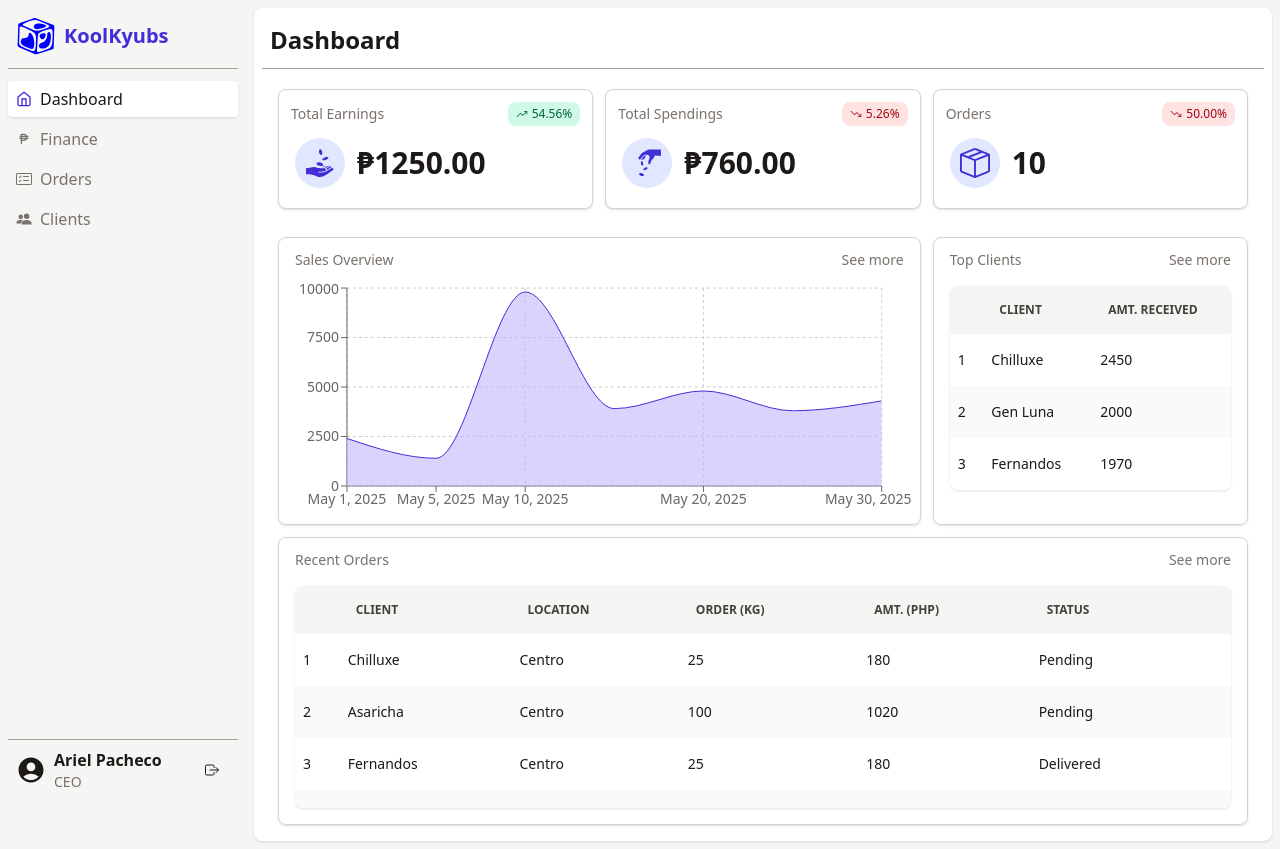
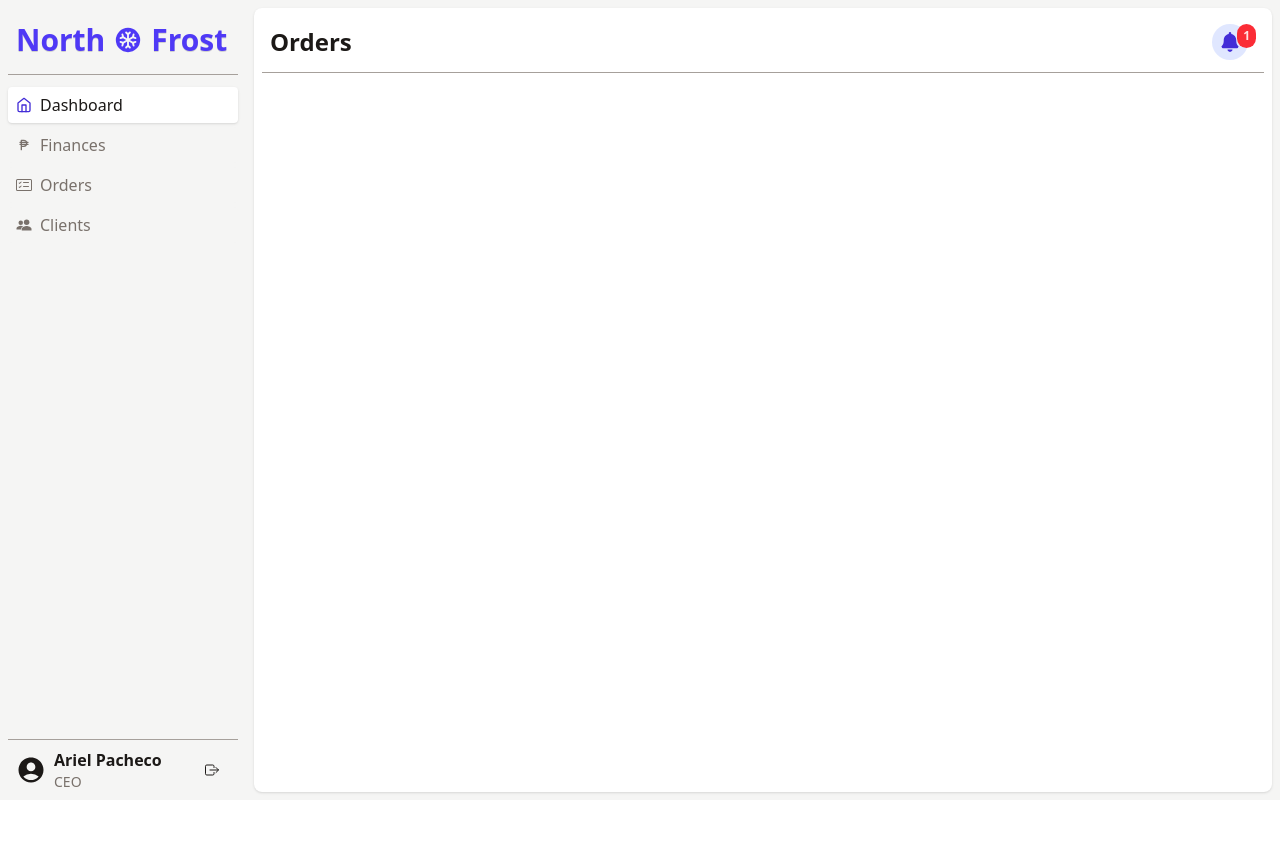
Before and after one commit to Chigo042823/NorthFrost-Admin-Dashboard, a React (Vite) app: page /orders in a window 1280 px wide. After the commit the page ends 800 px from the top, so only its background shows below. Built offline with nearby package versions, Linux system fonts and the light colour scheme.

Commit message:
Added routing
Added react router and made a main content container component for all pages

```diff
--- a/package.json
+++ b/package.json
@@ -14,6 +14,7 @@
     "react": "^19.1.0",
     "react-dom": "^19.1.0",
     "react-icons": "^5.5.0",
+    "react-router-dom": "^7.6.1",
     "recharts": "^2.15.3",
     "tailwindcss": "^4.1.7"
   },
--- /dev/null
+++ b/src/components/Clients/index.jsx
@@ -0,0 +1,10 @@
+import React from 'react'
+import { MainContainer } from '../MainContainer'
+
+export const Clients = () => {
+  return (
+    <MainContainer title={"Clients"}>
+
+    </MainContainer>
+  )
+}
--- a/src/components/Dashboard/Dashboard.jsx
+++ /dev/null
@@ -1,14 +0,0 @@
-import { StatsCard } from "./StatsCard"
-import { Widgets } from "./Widgets"
-
-export const Dashboard = () => {
-  return (
-    <div className="bg-white rounded-lg shadow p-2 space-y-1">
-        <div className="p-2 pb-3 text-2xl font-bold border-b border-stone-400">
-          Dashboard
-        </div>
-        <StatsCard />
-        <Widgets />
-    </div>
-  )
-}
--- a/src/components/Dashboard/RecentOrders.jsx
+++ b/src/components/Dashboard/RecentOrders.jsx
@@ -1,6 +1,4 @@
 export const RecentOrders = ({data}) => {
-
-    let inc = 1;
     return (
         <div className="w-[calc(100%-16px)] h-[calc(100%-32px-16px)] overflow-auto my-2 mx-auto rounded-lg shadow overflow-y-auto">
                 <table className="text-sm text-left table-auto border-collapse p-2 w-full">
@@ -16,10 +14,11 @@ export const RecentOrders = ({data}) => {
                     </thead>
                     <tbody>
                         {
-                            data.map((row) => {
+                            data.map((row, i) => {
                                 return (
-                                    <tr className="even: bg-gray-50 odd:bg-white hover:bg-gray-200 transition duration-100 ease-in-out">
-                                        <td className="px-2 py-4">{inc++}</td>
+                                    <tr className="even: bg-gray-50 odd:bg-white hover:bg-gray-200 transition duration-100 ease-in-out"
+                                        key={i}>
+                                        <td className="px-2 py-4">{i + 1}</td>
                                         <td className="px-4 py-4">{row.client}</td>
                                         <td className="px-4 py-4">{row.location}</td>
                                         <td className="px-4 py-4">{row.order}</td>
--- a/src/components/Dashboard/TopClients.jsx
+++ b/src/components/Dashboard/TopClients.jsx
@@ -1,5 +1,4 @@
 export const TopClients = ({data}) => {
-    let inc = 1;
     return (
         <div className="w-[calc(100%-16px)] overflow-auto my-2 mx-auto rounded-lg shadow">
             <table className="text-sm text-left table-auto border-collapse p-2 w-full">
@@ -12,10 +11,11 @@ export const TopClients = ({data}) => {
                 </thead>
                 <tbody>
                     {
-                        data.map((row) => {
+                        data.map((row, i) => {
                             return (
-                                <tr className="even: bg-gray-50 odd:bg-white hover:bg-gray-200 transition duration-100 ease-in-out">
-                                    <td className="px-2 py-4">{inc++}</td>
+                                <tr className="even: bg-gray-50 odd:bg-white hover:bg-gray-200 transition duration-100 ease-in-out"
+                                    key={i}>
+                                    <td className="px-2 py-4">{i + 1}</td>
                                     <td className="px-4 py-4">{row.client}</td>
                                     <td className="px-4 py-4">{row.amtReceived}</td>
                                 </tr>
--- /dev/null
+++ b/src/components/Dashboard/index.jsx
@@ -0,0 +1,12 @@
+import { StatsCard } from "./StatsCard"
+import { Widgets } from "./Widgets"
+import { MainContainer } from "../MainContainer"
+
+export const Dashboard = () => {
+  return (
+    <MainContainer title={"Dashboard"}>
+        <StatsCard />
+        <Widgets />
+    </MainContainer>
+  )
+}
--- /dev/null
+++ b/src/components/Finances/index.jsx
@@ -0,0 +1,10 @@
+import React from 'react'
+import { MainContainer } from '../MainContainer'
+
+export const Finances = () => {
+  return (
+    <MainContainer title={"Finances"}>
+
+    </MainContainer>
+  )
+}
--- /dev/null
+++ b/src/components/MainContainer.jsx
@@ -0,0 +1,18 @@
+import React from 'react'
+import { FaBell } from 'react-icons/fa'
+
+export const MainContainer = ({title, children}) => {
+  return (
+    <div className="bg-white rounded-lg shadow p-2 space-y-1">
+        <div className="p-2 pb-3 text-2xl font-bold border-b border-stone-400 flex items-center justify-between">
+            {title}
+            <button className='relative'>
+              <FaBell className='rounded-full text-indigo-700 p-2 mr-2 bg-indigo-100 text-4xl
+              hover:text-indigo-900 hover:bg-indigo-200'/>
+              <p className='absolute top-0 right-0 text-xs text-red-100 bg-red-500 rounded-full py-1 px-1.5'> 1 </p>
+            </button>
+        </div>
+        {children}
+    </div>
+  )
+}
--- /dev/null
+++ b/src/components/Orders/index.jsx
@@ -0,0 +1,10 @@
+import React from 'react'
+import { MainContainer } from '../MainContainer'
+
+export const Orders = () => {
+  return (
+    <MainContainer title={"Orders"}>
+
+    </MainContainer>
+  )
+}
--- a/src/components/Sidebar/Branding.jsx
+++ b/src/components/Sidebar/Branding.jsx
@@ -1,14 +1,13 @@
-import { GiIceCube } from "react-icons/gi"
+import { PiSnowflakeFill } from "react-icons/pi";
 
 export const Branding = () => {
 
     let logoStyle = {color: "blue", fontSize: "40px"};
 
     return (
-        <div className="flex items-center gap-x-2 w-full p-2 pb-3 mb-3 border-b border-b-stone-400
-            text-xl font-bold text-indigo-700">
-            <GiIceCube style={logoStyle}/>
-            KoolKyubs
+        <div className="flex items-center gap-x-2 w-full p-2 pt-3.5 pb-4 mb-3 border-b border-b-stone-400
+            text-3xl font-bold text-indigo-600 text-shadow-2xs">
+            North<PiSnowflakeFill className="p-0 m-0"/>Frost
         </div>
     )
 }
--- a/src/components/Sidebar/Navigations.jsx
+++ b/src/components/Sidebar/Navigations.jsx
@@ -1,25 +1,43 @@
+import { useState } from "react"
 import { BsCardChecklist } from "react-icons/bs"
 import { FiHome } from "react-icons/fi"
 import { IoPeopleSharp } from "react-icons/io5"
 import { TbCurrencyPeso } from "react-icons/tb"
 
+import { Link } from "react-router-dom"
+
 export const Navigations = () => {
+
+  let [selected, setSelected] = useState(1);
+
   return (
     <div className="space-y-1">
-        <Route isSelected={true} title={"Dashboard"} Icon={FiHome}/>
-        <Route isSelected={false} title={"Finance"} Icon={TbCurrencyPeso}/>
-        <Route isSelected={false} title={"Orders"} Icon={BsCardChecklist}/>
-        <Route isSelected={false} title={"Clients"} Icon={IoPeopleSharp}/>
+        <SideBarLink index={1} selected={selected} setSelected={setSelected} title={"Dashboard"} Icon={FiHome} href={"/"}/>
+        <SideBarLink index={2} selected={selected} setSelected={setSelected} title={"Finances"} Icon={TbCurrencyPeso}href={"/finances"}/>
+        <SideBarLink index={3} selected={selected} setSelected={setSelected} title={"Orders"} Icon={BsCardChecklist}href={"/orders"}/>
+        <SideBarLink index={4} selected={selected} setSelected={setSelected} title={"Clients"} Icon={IoPeopleSharp}href={"/clients"}/>
     </div>
   )
 }
 
-const Route = ({isSelected, title, Icon}) => {
+const SideBarLink  = ({index, selected, setSelected, title, Icon, href}) => {
+  let isSelected;
+  if(selected == index) {
+    isSelected = true;
+  } else {
+    isSelected = false;
+  }
+
+  const clickHandler = () => {
+    setSelected(index);
+  }
+
   return (
-    <button className={`flex items-center justify-start gap-2 w-full rounded px-2 py-1.5
-      text-md transition-all ${isSelected ? "bg-white text-stone-900 shadow": "text-stone-500 hover:bg-gray-200"}`}>
+    <Link onClick={clickHandler} className={`flex items-center justify-start gap-2 w-full rounded px-2 py-1.5
+      text-md transition-all duration-200 ${isSelected ? "bg-white text-stone-900 shadow": "bg-stone-100 text-stone-500 hover:bg-gray-200"}`}
+      to={href}>
       <Icon className={`${isSelected ? "text-indigo-700": ""}`} />
       {title}
-    </button>
+    </Link>
     )
 }
--- a/src/pages/Home.jsx
+++ b/src/pages/Home.jsx
@@ -1,11 +1,31 @@
 import { Sidebar } from "../components/Sidebar/Sidebar"
-import { Dashboard } from "../components/Dashboard/Dashboard"
+import { Dashboard } from "../components/Dashboard"
+
+import {
+  BrowserRouter as Router,
+  Routes,
+  Route,
+  Link
+} from "react-router-dom";
+
+import { Finances } from "../components/Finances";
+import { Orders } from "../components/Orders";
+import { Clients } from "../components/Clients";
 
 export const Home = () => {
   return (
     <main className="grid gap-4 grid-cols-[230px_1fr]">
-        <Sidebar />
-        <Dashboard />
+        <Router>
+          <Sidebar />
+
+          <Routes>
+            <Route index element={<Dashboard />} />
+            <Route path = "/finances" element={<Finances />} />
+            <Route path = "/orders" element={<Orders />} />
+            <Route path = "/clients" element={<Clients />} />
+          </Routes>
+
+        </Router>
     </main>
   )
 }
```
Also changed, not shown: 1 other file (tests, documents, lock files or other folders).
